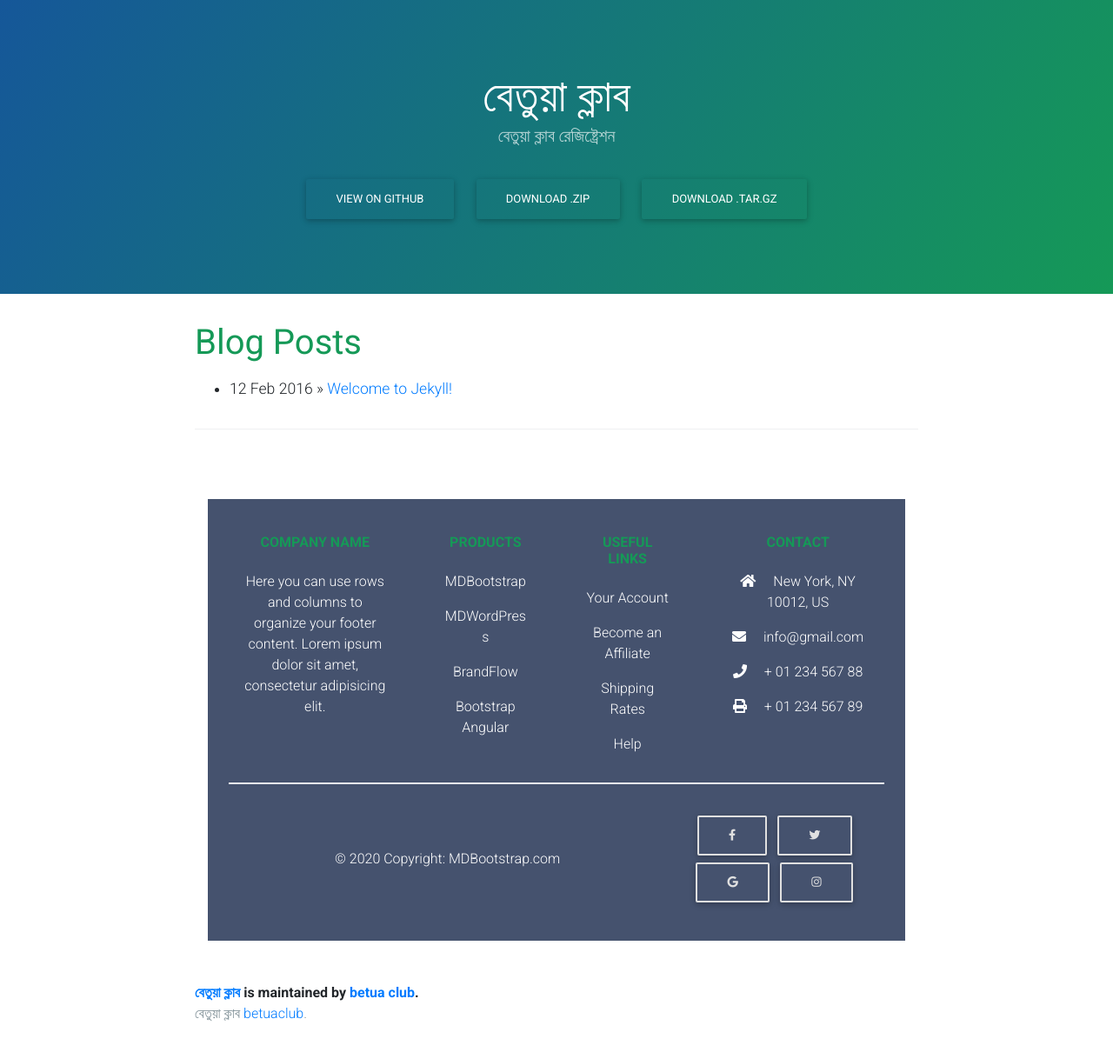
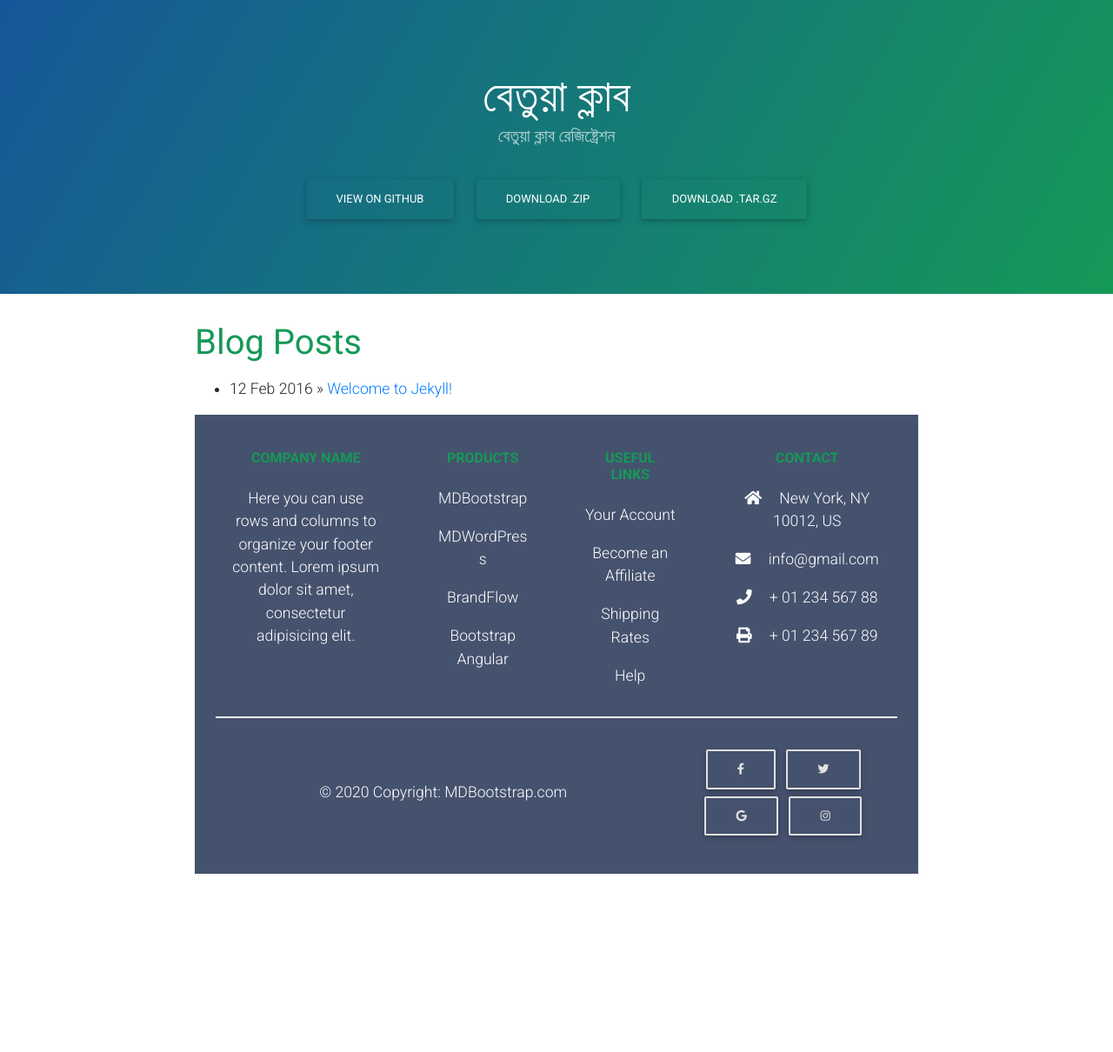
Before and after one commit to shahinmondal/betuaclub.github.io, a Jekyll site: the page built from index.html, in a window 1280 px wide. Shown: the whole page at 87% size. Built offline with Jekyll 4.4.1, drawn with Linux system fonts in a browser that asks for light colours; nearby versions of some CDN libraries; the list of posts is cut into pages by our own code; after the commit the page ends 1037 px from its top, so only the background shows below that.

Commit message:
Update page-footer.html

```diff
--- a/_includes/page-footer.html
+++ b/_includes/page-footer.html
@@ -1,6 +1,6 @@
-<footer class="site-footer">
-  <!-- Remove the container if you want to extend the Footer to full width. -->
-<div class="container my-5">
+
+
+
   <!-- Footer -->
   <footer
           class="text-center text-lg-start text-white"
@@ -145,6 +145,3 @@
   <!-- Footer -->
 </div>
 <!-- End of .container -->
-  <span class="site-footer-owner"><a href="{{ site.url }}">{{ site.title }}</a> is maintained by <a href="{{ site.author.url }}">{{ site.author.name }}</a>.</span>
-  <span class="site-footer-credits">বেতুয়া ক্লাব <a href="https://betuaclub.ml">betuaclub</a>.</span>
-</footer>
```
